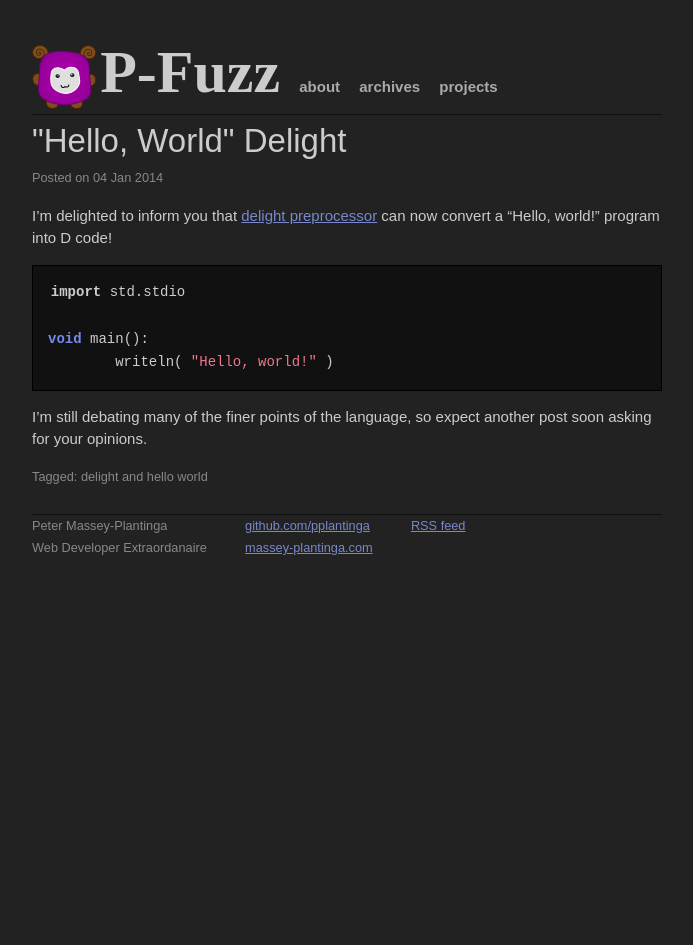
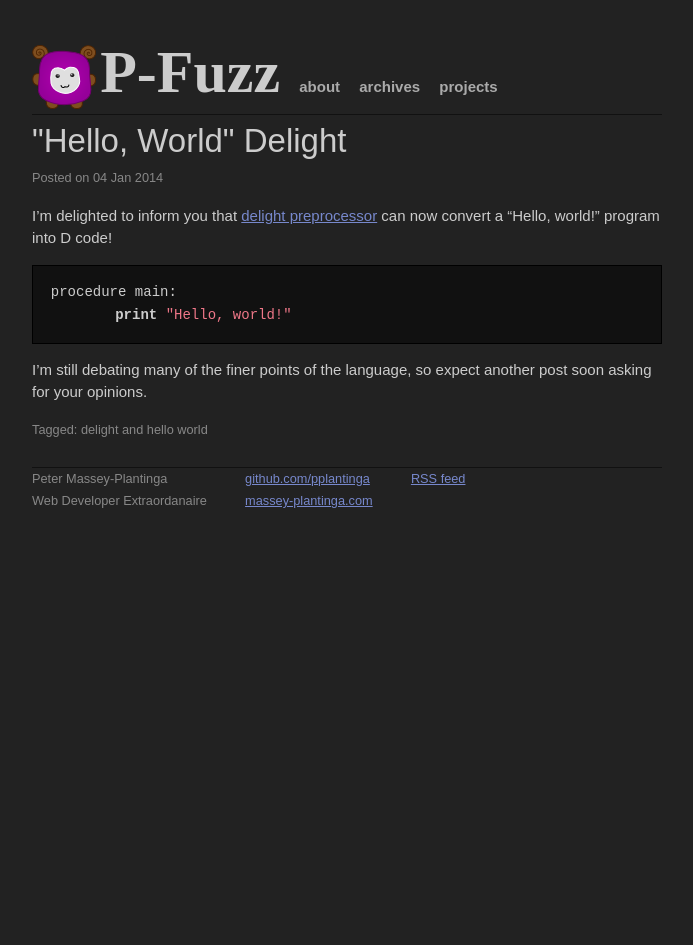
Before and after one commit to pplantinga/pfuzz-blog, a Jekyll site: the page built from _posts/2014-01-04-hello-world-delight.markdown, in a window 1280 px wide. Shown: the whole page, without its empty margins (293-986 px from the left). Built offline with Jekyll 4.4.1, drawn with Linux system fonts in a browser that asks for light colours; some web fonts are replaced; Markdown is read by kramdown in place of the engine named in the settings.

Commit message:
Update "hello world" with newest version of the language

```diff
--- a/_posts/2014-01-04-hello-world-delight.markdown
+++ b/_posts/2014-01-04-hello-world-delight.markdown
@@ -9,11 +9,9 @@ tags:
 
 I'm delighted to inform you that [delight preprocessor](http://github.com/pplantinga/delight) can now convert a "Hello, world!" program into D code!
 
-{% highlight D %}
-import std.stdio
-
-void main():
-	writeln( "Hello, world!" )
+{% highlight python %}
+procedure main:
+	print "Hello, world!"
 {% endhighlight %}
 
 I'm still debating many of the finer points of the language, so expect another post soon asking for your opinions.
```
